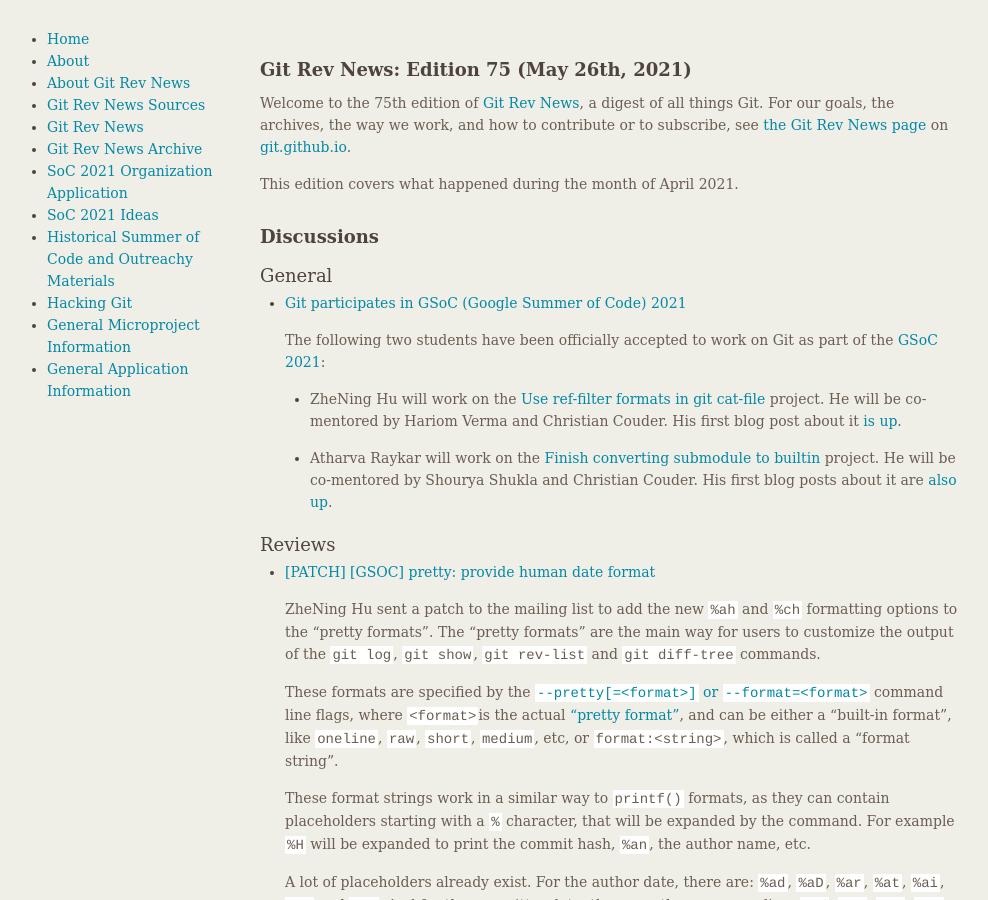
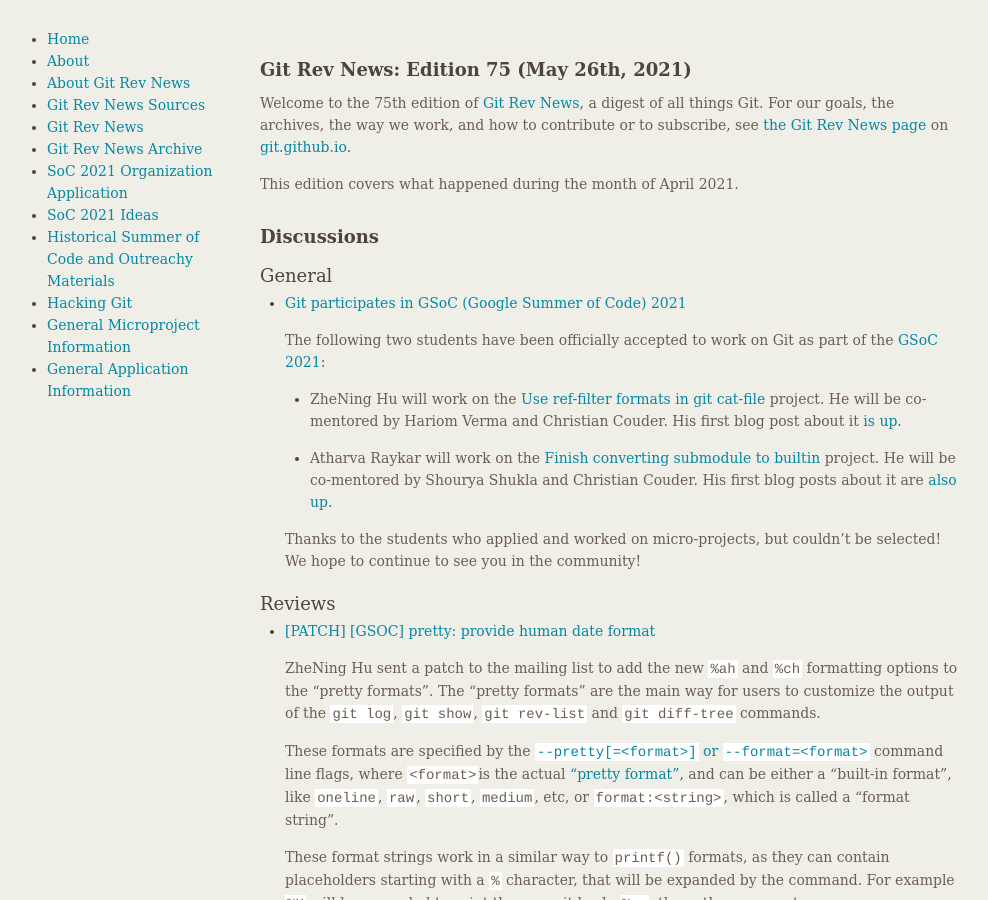
Before and after one commit to git/git.github.io, a Jekyll site: the page built from rev_news/drafts/edition-75.md, in a window 1280 px wide and 900 px high. Shown: the whole window, without its empty margins (149-1137 px from the left). Built offline with Jekyll 4.4.1, drawn with Linux system fonts in a browser that asks for light colours.

Commit message:
rn-75: thank students who applied to GSoC 2021

```diff
--- a/rev_news/drafts/edition-75.md
+++ b/rev_news/drafts/edition-75.md
@@ -33,6 +33,10 @@
     [Finish converting submodule to builtin](https://summerofcode.withgoogle.com/projects/#4754589292691456)
     project. He will be co-mentored by Shourya Shukla and Christian
     Couder. His first blog posts about it are [also up](https://atharvaraykar.me/gitnotes/).
+
+  Thanks to the students who applied and worked on micro-projects, but
+  couldn't be selected! We hope to continue to see you in the
+  community!
 
 ### Reviews
 
```
